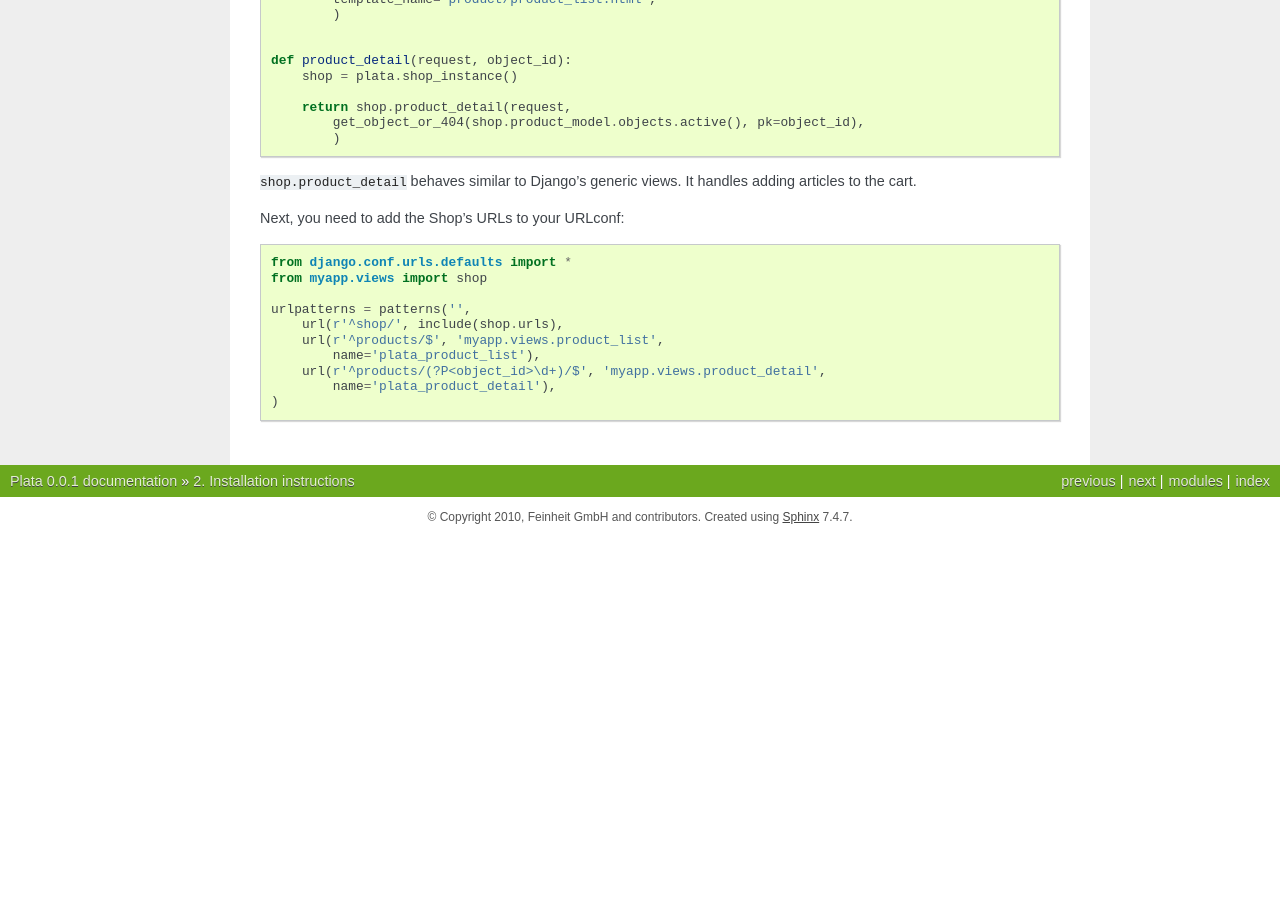
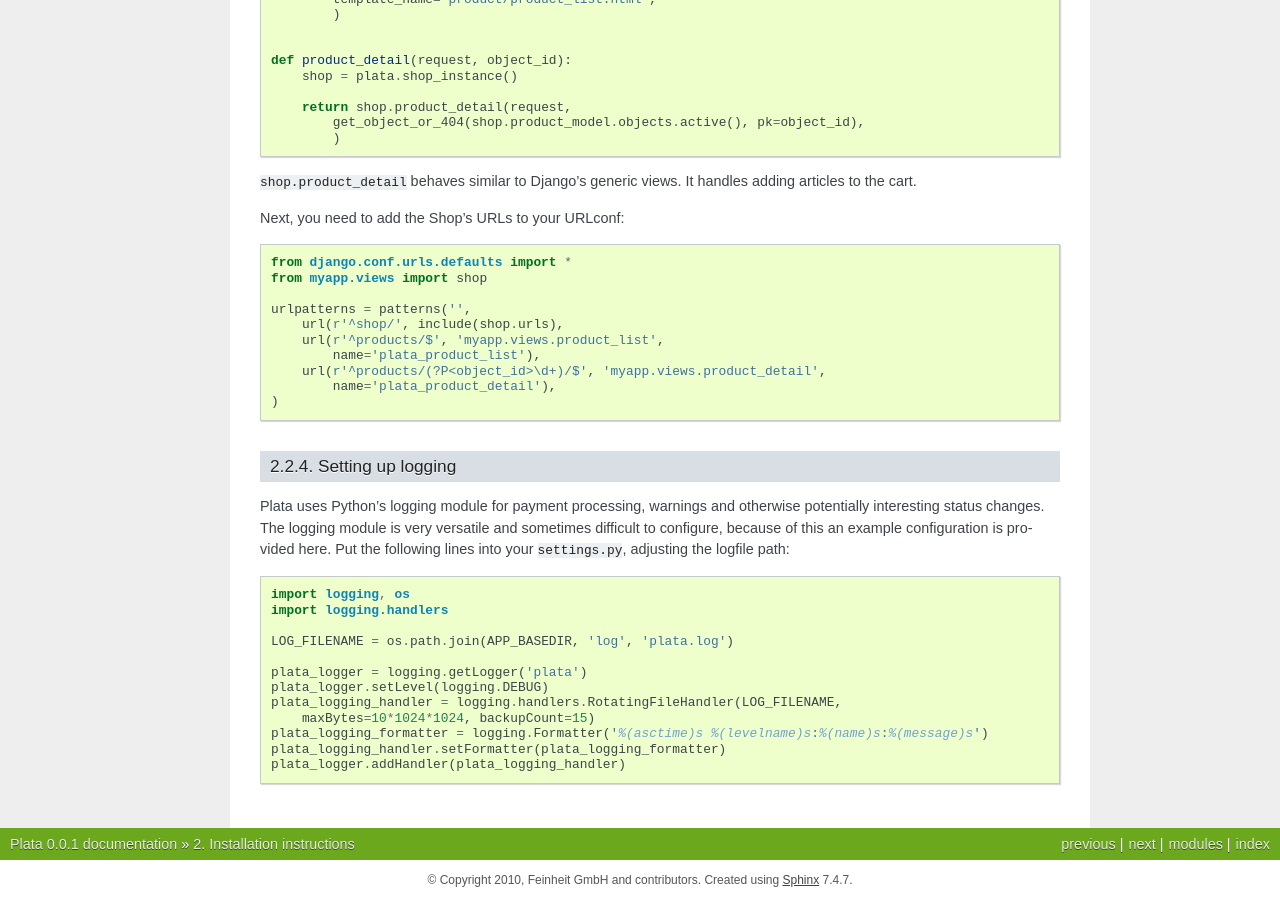
Before and after one commit to matthiask/plata, a Sphinx documentation site: the page built from docs/installation.txt, in a window 1280 px wide and 900 px high, scrolled down 1847 px. Built offline with Sphinx 7.4.7, drawn with Linux system fonts in a browser that asks for light colours; before the commit the page ends 2384 px from its top, so only the background shows below that; some of the changed text lies outside the part shown.

Commit message:
Add logging configuration section to installation documentation

```diff
--- a/docs/installation.txt
+++ b/docs/installation.txt
@@ -148,3 +148,26 @@ Next, you need to add the Shop's URLs to your URLconf::
         url(r'^products/(?P<object_id>\d+)/$', 'myapp.views.product_detail',
             name='plata_product_detail'),
     )
+
+
+Setting up logging
+------------------
+
+Plata uses Python's logging module for payment processing, warnings and
+otherwise potentially interesting status changes. The logging module is
+very versatile and sometimes difficult to configure, because of this an
+example configuration is provided here. Put the following lines into
+your ``settings.py``, adjusting the logfile path::
+
+    import logging, os
+    import logging.handlers
+
+    LOG_FILENAME = os.path.join(APP_BASEDIR, 'log', 'plata.log')
+
+    plata_logger = logging.getLogger('plata')
+    plata_logger.setLevel(logging.DEBUG)
+    plata_logging_handler = logging.handlers.RotatingFileHandler(LOG_FILENAME,
+        maxBytes=10*1024*1024, backupCount=15)
+    plata_logging_formatter = logging.Formatter('%(asctime)s %(levelname)s:%(name)s:%(message)s')
+    plata_logging_handler.setFormatter(plata_logging_formatter)
+    plata_logger.addHandler(plata_logging_handler)
```
